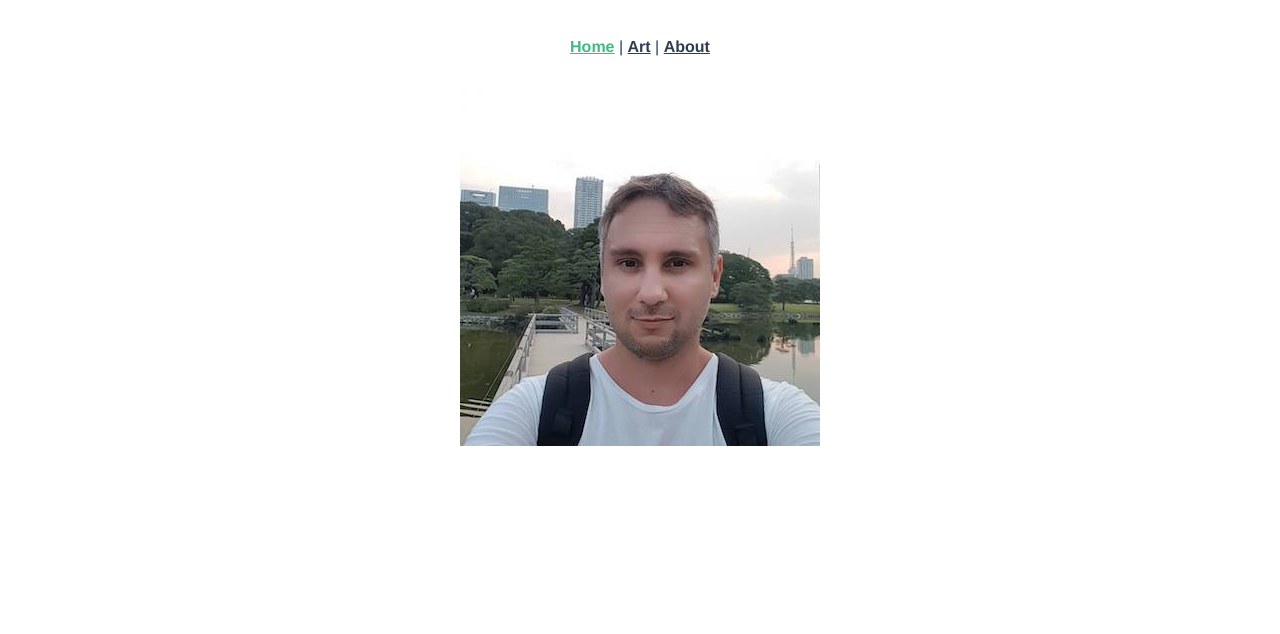
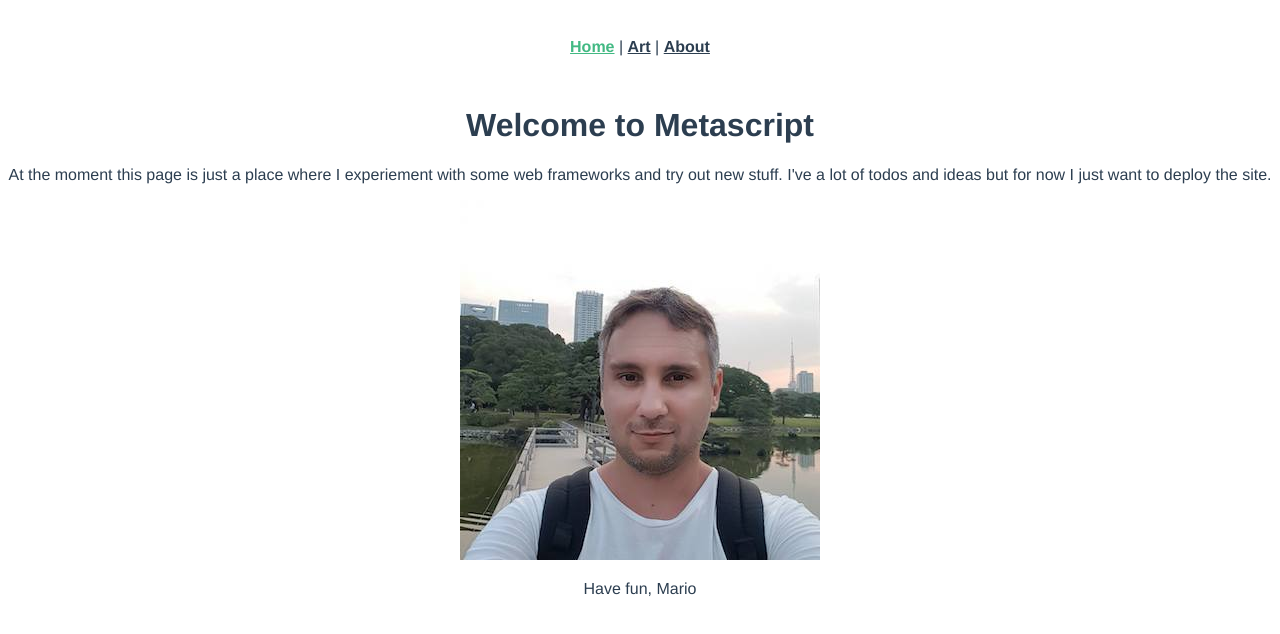
Before and after one commit to Magro28/metascript, a Vue app: page /#/ in a window 1280 px wide. Shown: the top 634 px of the page. Built offline with nearby package versions, Linux system fonts and the light colour scheme.

Commit message:
Add some texts

```diff
--- a/src/views/About.vue
+++ b/src/views/About.vue
@@ -5,6 +5,19 @@
     style="max-height: 600px; height: 100vh;"
     >
      <h1>This is an about page</h1>
+     <p>
+      The website is made with vue.js, some npm modules for the background videos and the gallery.
+      Contentwise it's my own artworks.
+    </p>
+    <h2> Todos for now:</h2>
+
+      <p>Better home page with some examples what I do</p>
+      <p>Some data science showcase</p>
+      <p>Dev/Ops Kubernetes Things</p>
+      <p>Cooler menus</p>
+      <p>Things about my travels</p>
+      <p>More paintings</p>
+
   </video-background>
 
   </div>
--- a/src/views/Home.vue
+++ b/src/views/Home.vue
@@ -1,6 +1,12 @@
 <template>
   <div class="home">
-    <img alt="Vue logo" src="../assets/me2.jpg">
+    <h1> Welcome to Metascript </h1>
+    <p>
+      At the moment this page is just a place where I experiement with some web frameworks and try out new stuff.
+      I've a lot of todos and ideas but for now I just want to deploy the site.
+    </p>
+    <img alt="Me logo" src="../assets/me2.jpg">
+    <p>Have fun, Mario</p>
 
   </div>
 </template>
```
